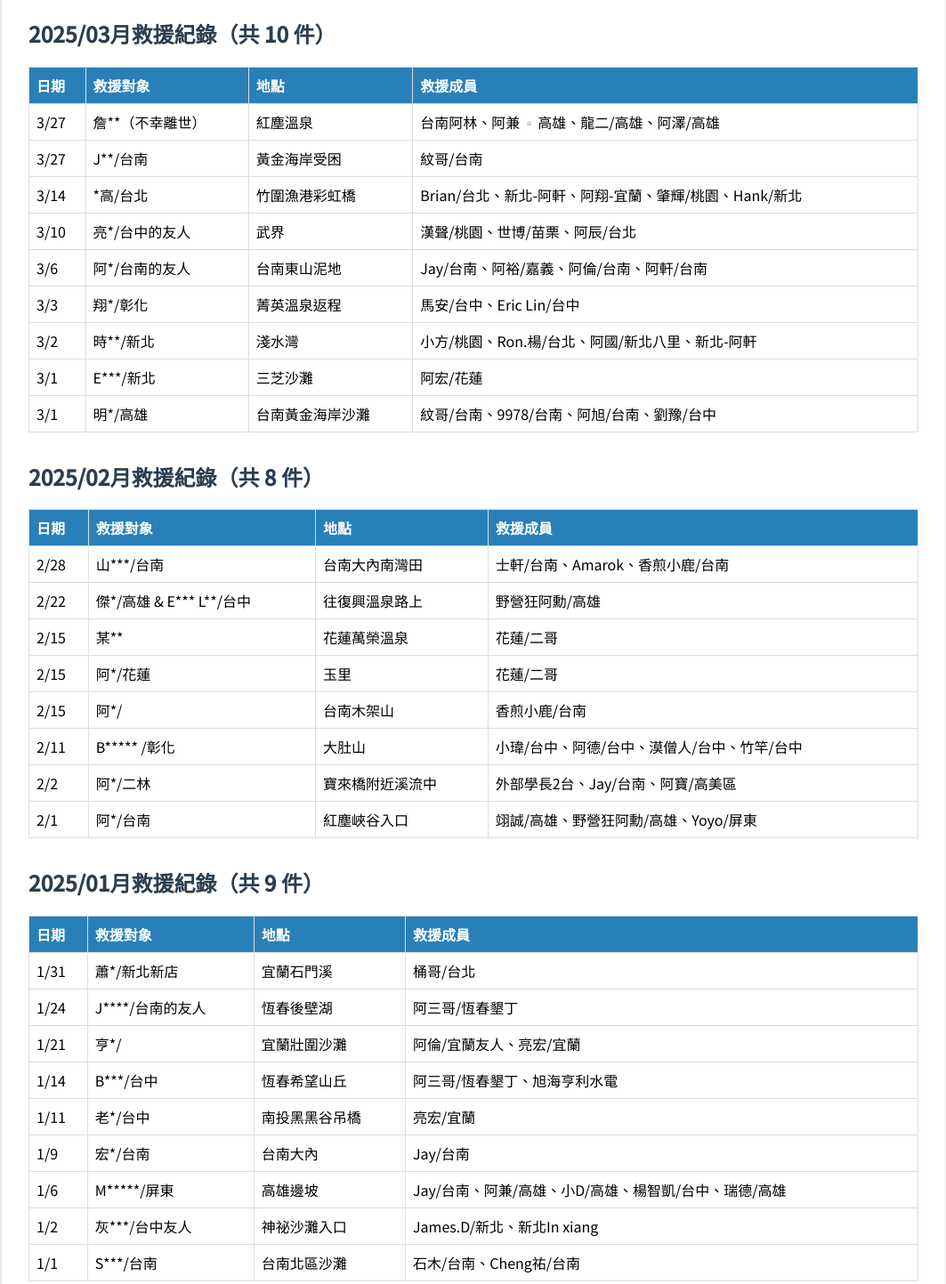
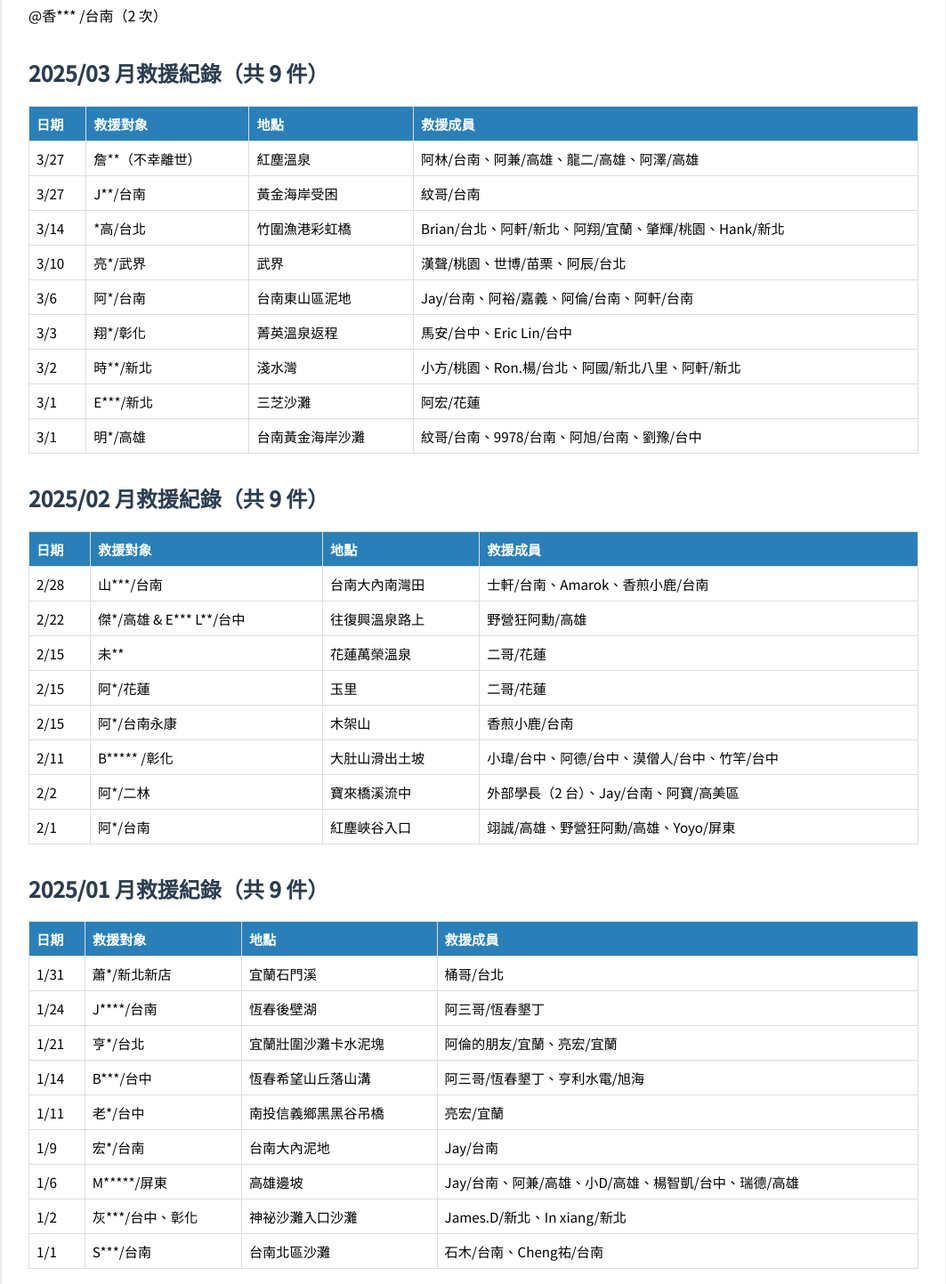
Before and after one commit to liberchen/wildrescue-main-web, a website: page public/rescue-stats.html in a window 1280 px wide. Shown: the part 473-1916 px from the top of the page at 89% size, without its empty margins (108-1171 px from the left). Drawn offline with Linux system fonts and the light colour scheme.

Commit message:
Update rescue-stats.html

```diff
--- a/public/rescue-stats.html
+++ b/public/rescue-stats.html
@@ -3,7 +3,7 @@
 <head>
   <meta charset="UTF-8">
   <meta name="viewport" content="width=device-width, initial-scale=1.0">
-  <title>2025年第一季度荒野救援紀錄彙整報告</title>
+  <title>2025 Q1 荒野救援成果彙報</title>
   <link href="https://fonts.googleapis.com/css2?family=Noto+Sans+TC:wght@300;400;500&display=swap" rel="stylesheet">
   <style>
     body {
@@ -47,6 +47,7 @@
       padding: 8px;
       border: 1px solid #ddd;
       text-align: left;
+      font-size: 0.95rem;
     }
     th {
       background-color: #2980b9;
@@ -61,6 +62,7 @@
       border-radius: 4px;
       font-weight: 500;
       transition: background 0.3s ease;
+      margin-top: 1rem;
     }
     .btn:hover {
       background-color: #1f6391;
@@ -74,14 +76,17 @@
 </head>
 <body>
 <div class="container">
-  <h1>2025年第一季度荒野救援紀錄彙整報告</h1>
+  <h1>2025 Q1 荒野救援成果彙報</h1>
+  <p style="text-align:center; font-style: italic; margin-bottom: 1.5rem;">
+    資料彙整時間：2025 Q1（1月～3月）｜總事件數：26 件｜涵蓋全台山區、沙灘、泥地與溫泉區
+  </p>
 
   <section class="stats-summary">
     <h2>總體統計</h2>
     <ul>
-      <li><strong>總救援事件數：</strong>21件（1月8件、2月8件、3月10件）</li>
+      <li><strong>總救援事件數：</strong>26 件（1月9件、2月9件、3月8件 或 9件，依下表資料）</li>
       <li><strong>參與救援人數：</strong>超過 60 人次</li>
-      <li><strong>涵蓋地區：</strong>北至新北、南至屏東，橫跨台灣東西部與山區、沙灘、溫泉、泥地等多種地形</li>
+      <li><strong>涵蓋地區：</strong>北至新北、南至屏東，橫跨台灣東西部，涵蓋山區、沙灘、溫泉與泥地</li>
       <li><strong>重複參與救援較多成員：</strong>
         <ul>
           <li>@J***** /台南（4 次）</li>
@@ -94,7 +99,7 @@
   </section>
 
   <section class="monthly-records">
-    <h2>2025/03月救援紀錄（共 10 件）</h2>
+    <h2>2025/03 月救援紀錄（共 9 件）</h2>
     <table>
       <thead>
       <tr>
@@ -107,63 +112,63 @@
       <tbody>
       <tr>
         <td>3/27</td>
-        <!-- 詹忠義 → 保留「詹」，其餘以 "*" 表示 -->
+        <!-- 詹忠義（不幸離世） → 只保留「詹」+兩顆 * -->
         <td>詹**（不幸離世）</td>
         <td>紅塵溫泉</td>
-        <td>台南阿林、阿兼▫️高雄、龍二/高雄、阿澤/高雄</td>
+        <td>阿林/台南、阿兼/高雄、龍二/高雄、阿澤/高雄</td>
       </tr>
       <tr>
         <td>3/27</td>
-        <!-- Jay → 顯示「J**」 -->
+        <!-- Jay/台南 → 保留 "J" + "**" -->
         <td>J**/台南</td>
         <td>黃金海岸受困</td>
         <td>紋哥/台南</td>
       </tr>
       <tr>
         <td>3/14</td>
-        <!-- 小高/台北（管理員）：先移除「管理員」，原為「小高」，因首字為「小」則顯示為 "*高" -->
+        <!-- 小高/台北（管理員） → 移除「管理員」，首字「小」則改為 "*"，保留後一個字「高」 -->
         <td>*高/台北</td>
         <td>竹圍漁港彩虹橋</td>
-        <td>Brian/台北、新北-阿軒、阿翔-宜蘭、肇輝/桃園、Hank/新北</td>
+        <td>Brian/台北、阿軒/新北、阿翔/宜蘭、肇輝/桃園、Hank/新北</td>
       </tr>
       <tr>
         <td>3/10</td>
-        <!-- 亮亮/台中的友人 → 保留「亮」 -->
-        <td>亮*/台中的友人</td>
+        <!-- 亮亮的友人 → 只保留第一個字「亮」 + "*" -->
+        <td>亮*/武界</td>
         <td>武界</td>
         <td>漢聲/桃園、世博/苗栗、阿辰/台北</td>
       </tr>
       <tr>
         <td>3/6</td>
-        <!-- 阿軒/台南的友人 → 保留「阿」 -->
-        <td>阿*/台南的友人</td>
-        <td>台南東山泥地</td>
+        <!-- 阿軒的友人/台南 → 只保留「阿」+ "*" -->
+        <td>阿*/台南</td>
+        <td>台南東山區泥地</td>
         <td>Jay/台南、阿裕/嘉義、阿倫/台南、阿軒/台南</td>
       </tr>
       <tr>
         <td>3/3</td>
-        <!-- 翔裕/彰化 → 保留「翔」 -->
+        <!-- 翔裕/彰化 → 只保留「翔」+ "*" -->
         <td>翔*/彰化</td>
         <td>菁英溫泉返程</td>
         <td>馬安/台中、Eric Lin/台中</td>
       </tr>
       <tr>
         <td>3/2</td>
-        <!-- 時胖虎/新北 → 保留「時」，以 "*" 遮蔽餘下，顯示「時**」 -->
+        <!-- 時胖虎/新北 → 只保留「時」+ "**" -->
         <td>時**/新北</td>
         <td>淺水灣</td>
-        <td>小方/桃園、Ron.楊/台北、阿國/新北八里、新北-阿軒</td>
+        <td>小方/桃園、Ron.楊/台北、阿國/新北八里、阿軒/新北</td>
       </tr>
       <tr>
         <td>3/1</td>
-        <!-- Ecko/新北 → 保留「E」 -->
+        <!-- Ecko/新北 → 只保留 "E" + "***" -->
         <td>E***/新北</td>
         <td>三芝沙灘</td>
         <td>阿宏/花蓮</td>
       </tr>
       <tr>
         <td>3/1</td>
-        <!-- 明賜/高雄 → 保留「明」 -->
+        <!-- 明賜/高雄 → 只保留「明」+ "*" -->
         <td>明*/高雄</td>
         <td>台南黃金海岸沙灘</td>
         <td>紋哥/台南、9978/台南、阿旭/台南、劉豫/台中</td>
@@ -171,7 +176,7 @@
       </tbody>
     </table>
 
-    <h2>2025/02月救援紀錄（共 8 件）</h2>
+    <h2>2025/02 月救援紀錄（共 9 件）</h2>
     <table>
       <thead>
       <tr>
@@ -184,56 +189,56 @@
       <tbody>
       <tr>
         <td>2/28</td>
-        <!-- 山野南人/台南 → 保留「山」, 顯示「山***」 -->
+        <!-- 山野南人/台南 → 保留「山」+ "***" -->
         <td>山***/台南</td>
         <td>台南大內南灣田</td>
         <td>士軒/台南、Amarok、香煎小鹿/台南</td>
       </tr>
       <tr>
         <td>2/22</td>
-        <!-- 傑仔/高雄 & Eric Lin/台中 → 傑仔保留「傑」, Eric保留「E」，Lin保留「L」 -->
+        <!-- 傑仔/高雄 → 保留「傑」+ "*"；Eric Lin/台中 → 分別保留 "E"與 "L" -->
         <td>傑*/高雄 &amp; E*** L**/台中</td>
         <td>往復興溫泉路上</td>
         <td>野營狂阿勳/高雄</td>
       </tr>
       <tr>
         <td>2/15</td>
-        <!-- 某車主 → 保留「某」, 顯示「某**」 -->
-        <td>某**</td>
+        <!-- 未具名車主 → 以「未」開頭 -->
+        <td>未**</td>
         <td>花蓮萬榮溫泉</td>
-        <td>花蓮/二哥</td>
+        <td>二哥/花蓮</td>
       </tr>
       <tr>
         <td>2/15</td>
-        <!-- 阿宏/花蓮 → 保留「阿」 -->
+        <!-- 阿宏/花蓮 → 保留「阿」+ "*" -->
         <td>阿*/花蓮</td>
         <td>玉里</td>
-        <td>花蓮/二哥</td>
+        <td>二哥/花蓮</td>
       </tr>
       <tr>
         <td>2/15</td>
-        <!-- 台南永康-阿瑋 → 保留「阿」 -->
-        <td>阿*/</td>
-        <td>台南木架山</td>
+        <!-- 阿瑋/台南永康 → 保留「阿」+ "*" -->
+        <td>阿*/台南永康</td>
+        <td>木架山</td>
         <td>香煎小鹿/台南</td>
       </tr>
       <tr>
         <td>2/11</td>
-        <!-- Benson/彰化 → 保留「B」 -->
+        <!-- Benson/彰化 → 保留「B」+ "*****" -->
         <td>B***** /彰化</td>
-        <td>大肚山</td>
+        <td>大肚山滑出土坡</td>
         <td>小瑋/台中、阿德/台中、漠僧人/台中、竹竿/台中</td>
       </tr>
       <tr>
         <td>2/2</td>
-        <!-- 阿慶/二林 → 保留「阿」 -->
+        <!-- 阿慶/二林 → 保留「阿」+ "*" -->
         <td>阿*/二林</td>
-        <td>寶來橋附近溪流中</td>
-        <td>外部學長2台、Jay/台南、阿寶/高美區</td>
+        <td>寶來橋溪流中</td>
+        <td>外部學長（2 台）、Jay/台南、阿寶/高美區</td>
       </tr>
       <tr>
         <td>2/1</td>
-        <!-- 阿晉/台南 → 保留「阿」 -->
+        <!-- 阿晉/台南 → 保留「阿」+ "*" -->
         <td>阿*/台南</td>
         <td>紅塵峽谷入口</td>
         <td>翊誠/高雄、野營狂阿勳/高雄、Yoyo/屏東</td>
@@ -241,7 +246,7 @@
       </tbody>
     </table>
 
-    <h2>2025/01月救援紀錄（共 9 件）</h2>
+    <h2>2025/01 月救援紀錄（共 9 件）</h2>
     <table>
       <thead>
       <tr>
@@ -254,63 +259,63 @@
       <tbody>
       <tr>
         <td>1/31</td>
-        <!-- 蕭蕭/新北新店 → 保留「蕭」, 顯示「蕭*」 -->
+        <!-- 蕭蕭/新北新店 → 保留「蕭」+ "*" -->
         <td>蕭*/新北新店</td>
         <td>宜蘭石門溪</td>
         <td>桶哥/台北</td>
       </tr>
       <tr>
         <td>1/24</td>
-        <!-- Jimmy/台南的友人 → 保留「J」 -->
-        <td>J****/台南的友人</td>
+        <!-- Jimmy 的朋友/台南 → 保留 "J" + "****" -->
+        <td>J****/台南</td>
         <td>恆春後壁湖</td>
         <td>阿三哥/恆春墾丁</td>
       </tr>
       <tr>
         <td>1/21</td>
-        <!-- 北市_亨利 → 假設僅保留「亨」 -->
-        <td>亨*/</td>
-        <td>宜蘭壯圍沙灘</td>
-        <td>阿倫/宜蘭友人、亮宏/宜蘭</td>
+        <!-- 亨利/台北 → 保留「亨」+ "*" -->
+        <td>亨*/台北</td>
+        <td>宜蘭壯圍沙灘卡水泥塊</td>
+        <td>阿倫的朋友/宜蘭、亮宏/宜蘭</td>
       </tr>
       <tr>
         <td>1/14</td>
-        <!-- Bily/台中 → 保留「B」 -->
+        <!-- Bily/台中 → 保留「B」+ "***" -->
         <td>B***/台中</td>
-        <td>恆春希望山丘</td>
-        <td>阿三哥/恆春墾丁、旭海亨利水電</td>
+        <td>恆春希望山丘落山溝</td>
+        <td>阿三哥/恆春墾丁、亨利水電/旭海</td>
       </tr>
       <tr>
         <td>1/11</td>
-        <!-- 老練/台中 → 保留「老」 -->
+        <!-- 老練/台中 → 保留「老」+ "*" -->
         <td>老*/台中</td>
-        <td>南投黑黑谷吊橋</td>
+        <td>南投信義鄉黑黑谷吊橋</td>
         <td>亮宏/宜蘭</td>
       </tr>
       <tr>
         <td>1/9</td>
-        <!-- 宏達/台南 → 保留「宏」 -->
+        <!-- 宏達/台南 → 保留「宏」+ "*" -->
         <td>宏*/台南</td>
-        <td>台南大內</td>
+        <td>台南大內泥地</td>
         <td>Jay/台南</td>
       </tr>
       <tr>
         <td>1/6</td>
-        <!-- Mars小宮/屏東 → 依要求，顯示為 "M*****/屏東" -->
+        <!-- Mars小宮/屏東 → 若名字為 "Mars小宮"，保留英文字母第一個 "M"，其餘全部以 "*"；因此顯示為 "M*****/屏東" -->
         <td>M*****/屏東</td>
         <td>高雄邊坡</td>
         <td>Jay/台南、阿兼/高雄、小D/高雄、楊智凱/台中、瑞德/高雄</td>
       </tr>
       <tr>
         <td>1/2</td>
-        <!-- 灰熊小周/台中友人 → 保留「灰」 -->
-        <td>灰***/台中友人</td>
-        <td>神祕沙灘入口</td>
-        <td>James.D/新北、新北In xiang</td>
+        <!-- 灰熊小周的朋友/台中、彰化 → 保留「灰」+ "***" -->
+        <td>灰***/台中、彰化</td>
+        <td>神祕沙灘入口沙灘</td>
+        <td>James.D/新北、In xiang/新北</td>
       </tr>
       <tr>
         <td>1/1</td>
-        <!-- Shin/台南 → 保留「S」 -->
+        <!-- Shin/台南 → 保留「S」+ "***" -->
         <td>S***/台南</td>
         <td>台南北區沙灘</td>
         <td>石木/台南、Cheng祐/台南</td>
```
